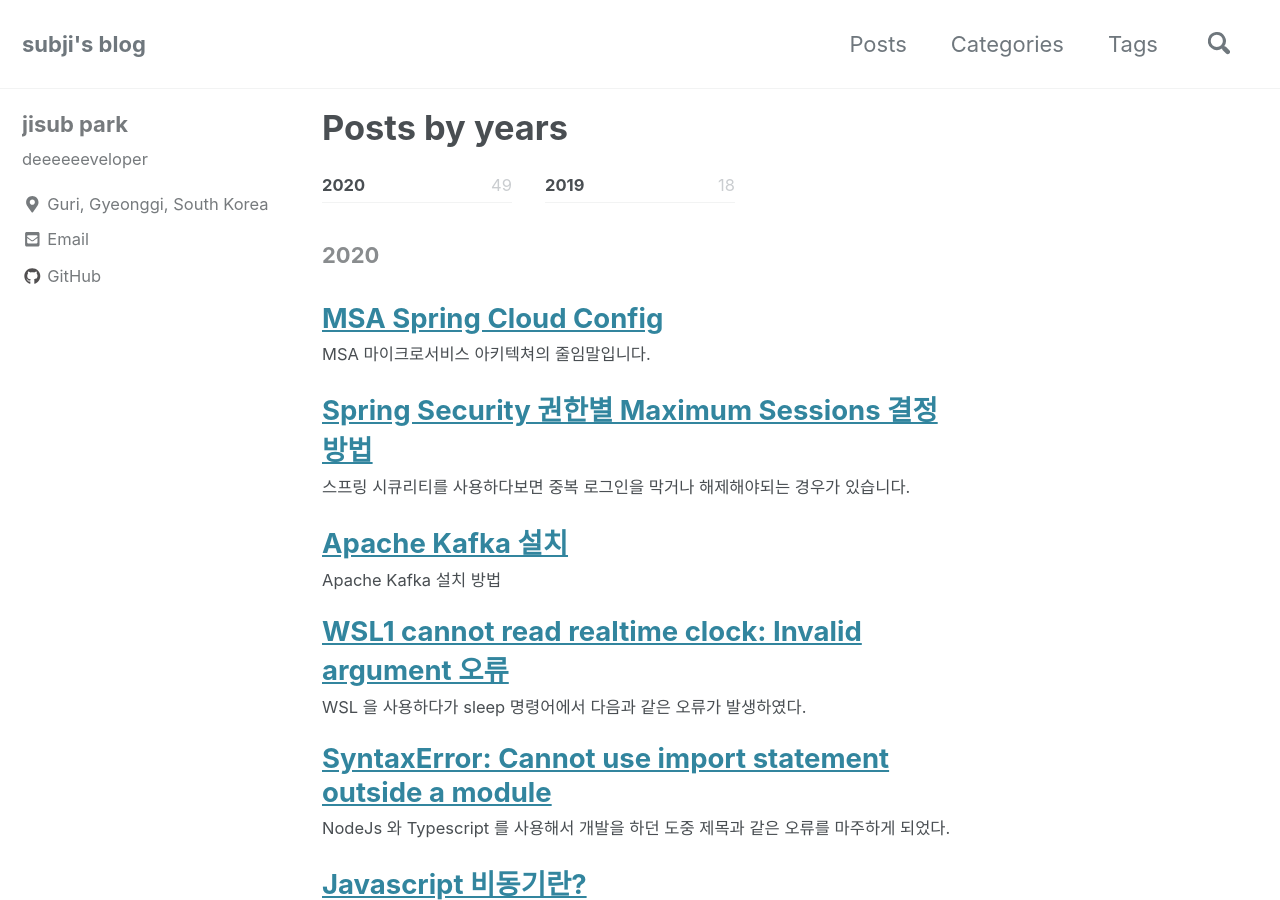
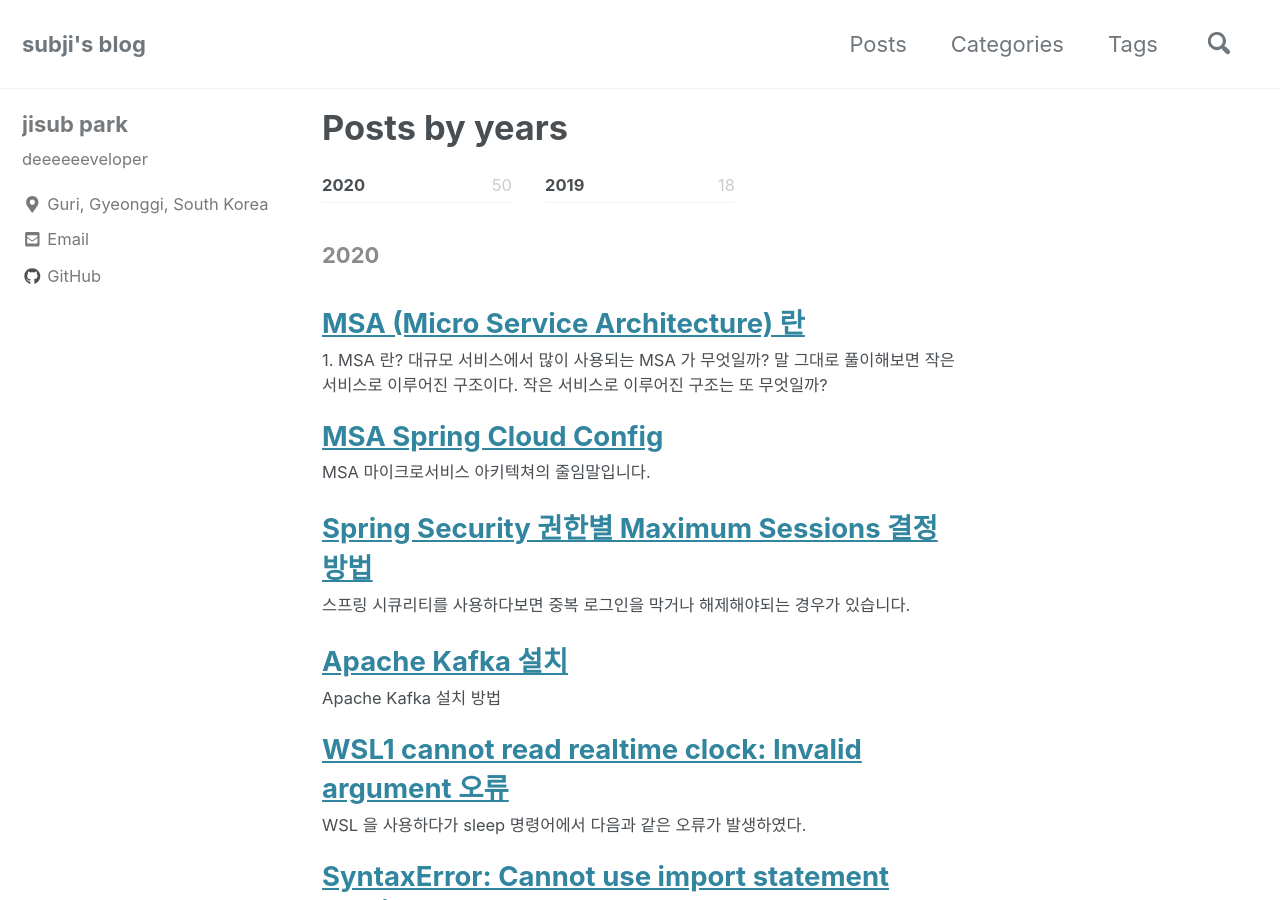
Before and after one commit to subji/subji.github.io, a Jekyll site: the page built from _pages/year-archive.md, in a window 1280 px wide and 900 px high. Built offline with Jekyll 4.4.1, drawn with Linux system fonts in a browser that asks for light colours; cached includes are drawn as plain includes; nearby versions of some CDN libraries; some of the changed lines change nothing that is shown.

Commit message:
202006191144

```diff
--- a/_posts/2020-06-17-msaconfig.md
+++ b/_posts/2020-06-17-msaconfig.md
@@ -2,7 +2,7 @@
 title: "MSA Spring Cloud Config"
 date: 2020-06-17
 categories: posts
-tags: ["spring", "micro service architecture"]
+tags: ["spring", "architecture"]
 ---
 
 MSA 마이크로서비스 아키텍쳐의 줄임말입니다.
--- /dev/null
+++ b/_posts/2020-06-19-msa1.md
@@ -0,0 +1,133 @@
+---
+title: "MSA (Micro Service Architecture) 란"
+date: 2020-06-19
+categories: posts
+tags: ["spring", "architecture"]
+---
+
+### **1. MSA 란?**
+---
+대규모 서비스에서 많이 사용되는 MSA 가 무엇일까? 말 그대로 풀이해보면 작은 서비스로 이루어진 구조이다. 작은 서비스로 이루어진 구조는 또 무엇일까?
+
+MSA 는 SOA (Service Oriented Architecture) 라는 구조의 작은? 의미라고도 한다.
+
+SOA 는 기업 (Enterprise) 단위에서 사용되었던 서비스 기반으로 이루어진 소프트웨어 구조이다. MSA 는 SOA 개념을 기반으로 대규모, 대용량 서비스를 이용하기 위한 SOA 보다는 조금 가벼운 구조라고 볼 수 있다.
+
+MSA 는 작은 서비스로 이루어진 구조라고 하였다. 이 개념이 낯선 이유는 무엇일까? 그 이유는 가까이에서 찾을 수 있다. 아직도 많이 사용하는 웹 서비스 개발 구조를 보자. 하나의 프로젝트를 생성하고 그 프로젝트 안에 기능 A, 기능 B, 기능 ..., 을 둔다. 또한 하나의 프로젝트에는 하나의 DB 가 연결되어 있으며, WAS 역시 하나로 구성되어 있다. 익숙한 이 구조를 모놀리틱 구조 (Monolithic Architecture) 라고 한다.
+
+### **모놀리틱 구조 (Monolithic Architecture)**
+<div style="width: 100%; text-align: center;">
+  <!-- <img src="https://subji.github.io/assets/images/msa1.PNG"> -->
+  <img src="../assets/images/msa1.PNG">
+</div>
+
+그러면 기존의 잘 사용하던 모놀리틱 구조를 왜 굳이 MSA 를 도입하려하고 또 이미 사용하는 기업들이 많은 걸까? 모놀리틱 구조의 단점을 보면 알 수 있다. 모놀리틱 구조는 하나의 프로젝트 안에 여러 기능(서비스) 가 들어가 있다고 했다. 만약 여기서 자주 배포되는 프로젝트의 경우는 어떻게 될까? 서비스 A 에서 코드를 조금 수정했다고 해보자 모놀리틱 구조의 경우 프로젝트 전체를 다시 배포해야 된다. 즉, 뭘 해도 전체를 다시 시작해야 된다는 것이다.
+
+또한 여러 서비스들이 서로 간의 Dependency 가 높을 수 있기 때문에 서비스 A 의 기능을 변경할 경우 어떤 서비스에 영향을 미칠수도 있다. 같은 이유로 어느 한 서비스에 새로운 버전의 기능 및 다른 구조를 적용하기도 어려워지며, 서비스의 확장면에도 다른 서비스들과의 Dependency 를 고려해야하기 때문에 어렵다는 단점이있다.
+
+이러한 모놀리틱 구조의 단점들을 해결하고자 사용되는 것이 MSA 구조이다. 위에 모놀리틱 구조의 그림과는 조금 다른 구조이다.
+
+### **MSA 구조 (Micro Service Architecture)**
+<div style="width: 100%; text-align: center;">
+  <!-- <img src="https://subji.github.io/assets/images/msa2.PNG"> -->
+  <img src="../assets/images/msa2.PNG">
+</div>
+
+<br>
+<br>
+
+### **2. MSA 장단점**
+---
+MSA 는 하나의 서비스를 최소의 기능만을 수행하는 단위로 나누고 이에 연결되는 DB, WAS 를 각각 하나씩 두는 여러개의 프로젝트로 이루어진 구조이다. 그러면 MSA 는 어떤 장점들이 있으며 또 어떤 단점들이 있을까. MSA 의 장점은 모놀리틱 구조의 단점의 반대되는 내용이 많다.
+
+첫쨰, **배포 시간 단축**. 하나의 서비스는 최소한의 단위로 이루어져 있다. 그러면 당연히 사이즈도 그에맞게 작다. 즉, 빌드할 내용이 적으니 빌드의 속도도 빠르다. 빌드가 빠르면 배포 또한 오래걸리지 않는다.
+
+둘쨰, **하나의 기술에 얽매이지 않는다.** 각각의 서비스는 서로 다른 프로그래밍 언어로 구성해도 되고 아니면 서로 다른 구조를 사용해도 된다. 이를 일컬어 폴리글랏 구조라고 한다.  MSA 에서는 이러한 점이 다른 서비스에 영향을 미치지 않는다. 왜냐하면 서비스들 각각이 상대 서비스의 내부 구조를 알지도 못할 뿐더러 알필요도 없기 때문이다.
+* "폴리글랏 (Polyglot) : 서로 다른 프로그래밍 언어와 기술을 사용한 구조"
+
+셋쨰, **확장성.** 모놀리틱 구조에서는 서버 과부하에 따른 서비스 확장시에 하나의 프로젝트를 여러개 생성하여 L4 스위치를 이용해 로드 밸런싱을 구성한다. 하지만 MSA 에서는 다르다. 서비스 A 에 많은 과부하가 있으면 서비스 A 만 여러개로 구성하면 된다. 로드 밸런싱 구성은 나중에 Ribbon 이라는 기술을 사용하여 Client 쪽에서 구성할 수 있고 기존의 L4 스위치를 이용해서 구성해도 된다.
+
+이외에도 여러가지 장점이 있지만 위 세가지는 여러 블로그, 책 등에서 나오는 대표적인 장점들이다. MSA 는 장점만 있는 것일까? 물론 단점도 존재한다. MSA 의 단점은 반대로 모놀리틱 구조의 장점이 될 수도 있다.
+
+첫째, **통합 테스트의 어려움** 모놀리틱 구조에서는 하나의 프로젝트에 전체 서비스가 들어가 있기 때문에 해당 프로젝트 내에서 테스트 코드를 작성해서 테스트를 쉽게 할 수 있다. 반면에 MSA 구조에서는 서비스가 각각 개별로 존재하기 때문에 프로젝트 전체의 통합 테스트를 하기가 어려운 부분이 있다.
+
+둘째, **성능** 모놀리틱 구조는 서비스들이 한 프로젝트 안에 있으므로 서로 Function 또는 Method 를 호출해서 참조할 수 있다. 반면에 MSA 는 분리된 서비스 구조이기 때문에 REST, Message 등의 기술로 내용을 주고 받아야한다. 집 앞에 있는 가게에 가서 직접 물건을 사오는 것과 집 앞에 있는데 굳이 배달을 이용해서 배달 지연등등의 상황을 고려해가며 물건을 받는 것의 차이일까?
+
+셋쨰, **트랜잭션 관리** MSA 는 각각 서비스들을 호출해가며 트랜잭션을 진행한다.
+
+### **MSA 구조의 트랜잭션**
+<div style="width: 100%; text-align: center;">
+  <!-- <img src="https://subji.github.io/assets/images/msa3.PNG"> -->
+  <img src="../assets/images/msa3.PNG">
+</div>
+
+위 그림에서 보면 서비스 A -> 서비스 B 로 가는 트랜잭션 A 가 있고, 서비스 C 에서 서비스 B 로 가는 트랜잭션 B 가 있다. 각각의 트랜잭션은 서로 별개의 트랜잭션이기 때문에 이를 관리해하는데 어려움이 있다. 보통 모놀리틱 구조에서는 하나의 데이터의 이동을 따라 하나의 트랜잭션으로 구성되기 때문에 관리가 쉽지만 MSA 구조에서는 그렇지 않다. 이를 해결하기 위해 보상 트랜잭션, 분산 트랜잭션등의 기술이 있다.
+
+<br>
+<br>
+
+### **3. MSA 구성**
+---
+MSA 는 어떻게 구성되어 있을까? 여러 글을 봤지만 딱 이거다! 라고 내린 정의된 구성은 없었다. 다만 어느정도 중복되는 개념은 있었다.
+
+### **모놀리틱 구조의 팀구성**
+<div style="width: 100%; text-align: center;">
+  <!-- <img src="https://subji.github.io/assets/images/msa6.PNG"> -->
+  <img src="../assets/images/msa6.PNG">
+</div>
+
+- Gateway 영역
+하위 항목으로 Security 를 가지고 있다. Security 는 인증 & 인가 역할을 수행하며 Gateway 에서는 인증 & 인가 내용을 바탕으로 맞는 서비스를 호출 또는 접근 불가 동작을 수행한다.
+
+- Discovery 영역
+MSA 에 구성된 서비스들을 등록한다. 등록된 서비스들은 Health Check 및 다른 서비스의 호출 요청에 원하는 서비스를 찾는데 도움을 준다.
+
+- CI/CD 영역
+서비스의 지속적인 배포 및 통합을 관리한다.
+
+- Testing 영역
+서비스 각각의 테스트 또는 전체적인 테스트를 관리 및 실행한다.
+
+- Communication 영역
+서비스들간의 통신처리를 담당한다. 통신 처리는 AMQP 와 같은 메세지 프로토콜이 될수도있고 JSON 을 사용하는 REST 방식일 수도있다.
+
+- Observing 영역
+서비스들 각각의 모니터링을 담당한다.
+
+MSA 구성을 간단하게 작성해 보았다. 다시 말하지만 MSA 구성에는 정답이 없으며 나또한 많이 사용되는 부분을 참고하여 작성한 것이다.
+
+MSA 구성 관련해서는 가트너에서 언급한 구성도 있고, [microservice.io](https://microservices.io/patterns/microservices.html) 라고 Chris Richardson 이라는 분이 운영하는 페이지에서도 확인 가능하다. 그외에도 검색을 통해 여러 사람들이 다양하게 구성한 MSA 구조를 볼 수 있다. 여러 곳을 참고하여 자신이 운영할 서비스에 맞는 구조를 구성하도록 하자.
+
+<br>
+<br>
+
+### **4. MSA 도입**
+---
+이렇게 보면 하루빨리 MSA 구조를 도입해야만 할 것 같다. 하지만 또 무조건적인건 아니다. 모놀리틱 구조는 절대 나쁜 구조가 아니다. 그렇다고 MSA 구조 또한 절대 좋은 구조가 아니다. 서로 다른 구조라고 보는게 맞는것 같다. 예를들어 크지 않은 경량 서비스의 경우에는 오히려 모놀리틱 구조가 유용할 수 있다. 이는 성능 상의 이점을 가져올수도 있기 때문이다.
+
+개인적으로는 MSA 는 모놀리틱 구조와 같이 어울리는 것 같기도하다. MSA 의 작은 서비스 단위 하나가 모놀리틱 구조로 설계 될 수도 있지 않은가?
+
+MSA 구조는 팀의 구성 또한 중요하다. 모놀리틱 구조의 팀 구성을 보면 대부분 기획/개발/디자인/운영 등으로 이루어져 있다.
+
+### **모놀리틱 구조의 팀구성**
+<div style="width: 100%; text-align: center;">
+  <!-- <img src="https://subji.github.io/assets/images/msa4.PNG"> -->
+  <img src="../assets/images/msa4.PNG">
+</div>
+
+반면에 MSA 구조의 팀 구성은 각각의 서비스에 7~10 명 정도의 인원으로 구성되며, 그 안에서 기획/개발/디자인/운영으로 이루어진다. 최종적으로 이러한 소규모의 인원으로 구성된 팀이 하나의 서비스를 담당하며 그 팀들이 여러개로 구성되어 있다.
+
+### **MSA 구조의 팀구성**
+<div style="width: 100%; text-align: center;">
+  <!-- <img src="https://subji.github.io/assets/images/msa5.PNG"> -->
+  <img src="../assets/images/msa5.PNG">
+</div>
+
+물론 이게 정답은 아닐 것이다. 대규모 인원으로 이루어진 하나의 팀으로 MSA 를 진행할 수도 있고 소규모의 인원으로 구성된 여러개의 팀으로 모놀리틱 구조를 진행 할 수도 있다. 하지만 위에 나온 그림들은 각 소프트웨어 구조에 그나마? 최적화된 구성이 아닐까 싶다.
+
+<br>
+<br>
+
+### **5. 끝**
+---
+낯선 내용은 언제나 처음이 어렵다. 하지만 찬찬히 하나씩 적용해가며 이해하면 또 금방이다. 스마트폰 보급으로 인터넷 사용률이 증가하고 있는 세상에서 어떠한 서비스던지 많은 사용량을 기록할 수도 있다. 무조건적으로 보류할만한 내용은 아니다. 자신이 개발한 서비스 또는 팀이 개발한 서비스가 커질것이라고 믿고 MSA 를 공부해보자!
```
Also changed, not shown: assets/images/msa1.PNG (added), assets/images/msa2.PNG (added), assets/images/msa3.PNG (added), assets/images/msa4.PNG (added), assets/images/msa5.PNG (added), assets/images/msa6.PNG (added).
